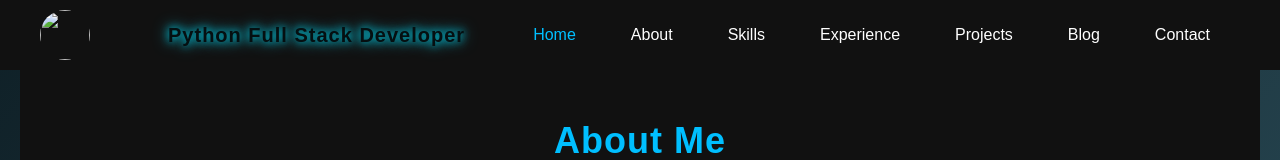
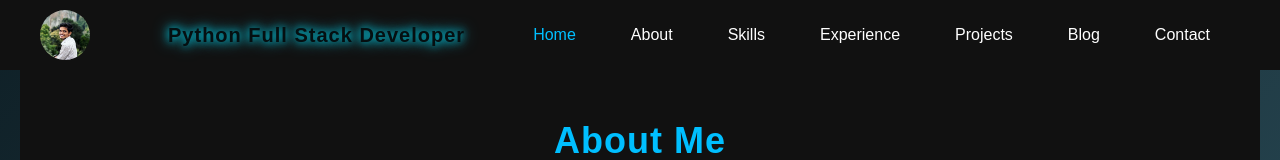
Before and after one commit to pemmasani2002/PolaiahPemmasani, a plain HTML site: page about.html in a window 1280 px wide. Shown: the top 160 px of the page. Drawn offline with Linux system fonts and the light colour scheme.

Commit message:
Update about.html

```diff
--- a/about.html
+++ b/about.html
@@ -10,7 +10,7 @@
 
 <body>
     <div class="navbar">
-        <img class="logo-img" src="images/kp.jpg" alt="">
+        <img class="logo-img" src="kp.jpg" alt="">
         <h1 class="logo">Python Full Stack Developer</h1>
 
         <ul class="nav-links">
@@ -97,4 +97,5 @@
 
 </body>
 
+
 </html>
```
